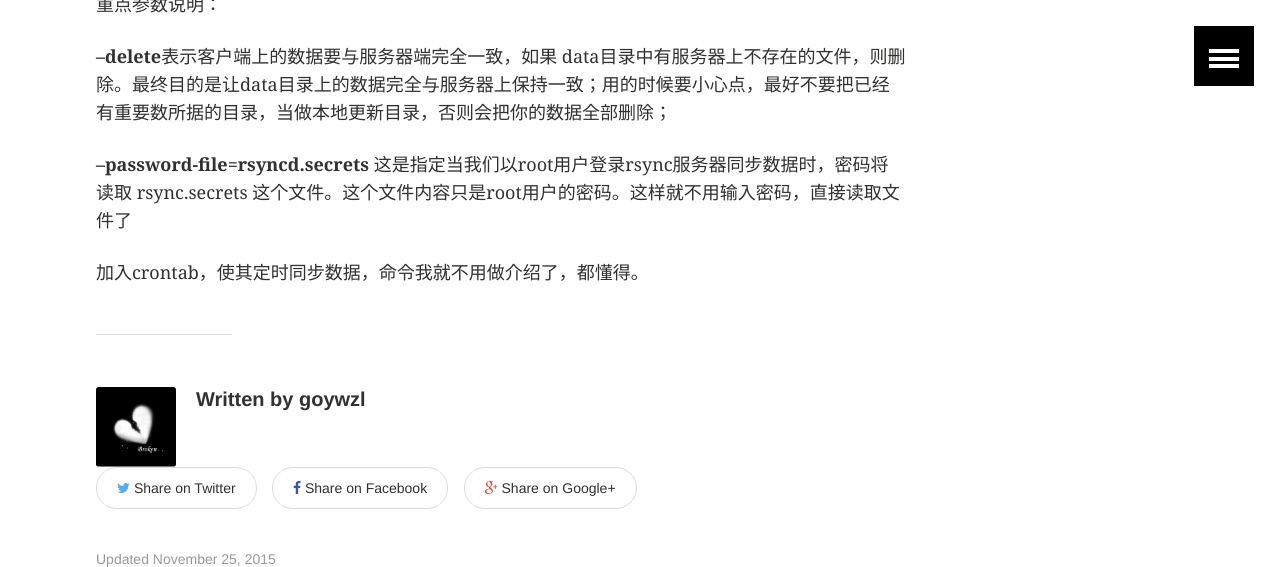
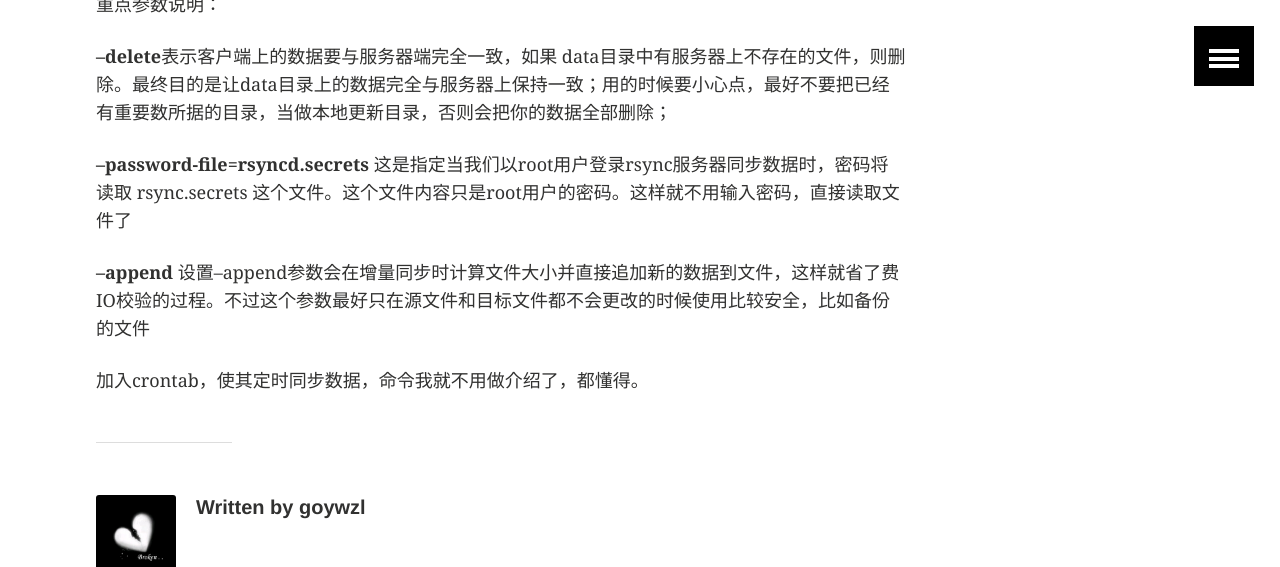
Before and after one commit to Jeremy115/goywzl.github.io, a Jekyll site: the page built from _posts/2015-11-25-rsync.markdown, in a window 1280 px wide and 900 px high, scrolled down 6232 px, cut to the strip 0-567 px from the top of the window. Built offline with Jekyll 4.4.1, drawn with Linux system fonts in a browser that asks for light colours; comment, search, counter and statistics services are not loaded.

Commit message:
Update 2015-11-25-rsync.markdown

```diff
--- a/_posts/2015-11-25-rsync.markdown
+++ b/_posts/2015-11-25-rsync.markdown
@@ -213,4 +213,6 @@ rsync主要有三个配置文件，可怜的是，这三个文件都需要自己
 
 **–password-file=rsyncd.secrets**  这是指定当我们以root用户登录rsync服务器同步数据时，密码将读取 rsync.secrets 这个文件。这个文件内容只是root用户的密码。这样就不用输入密码，直接读取文件了
 
+**–append**       设置–append参数会在增量同步时计算文件大小并直接追加新的数据到文件，这样就省了费IO校验的过程。不过这个参数最好只在源文件和目标文件都不会更改的时候使用比较安全，比如备份的文件
+
 加入crontab，使其定时同步数据，命令我就不用做介绍了，都懂得。
```
